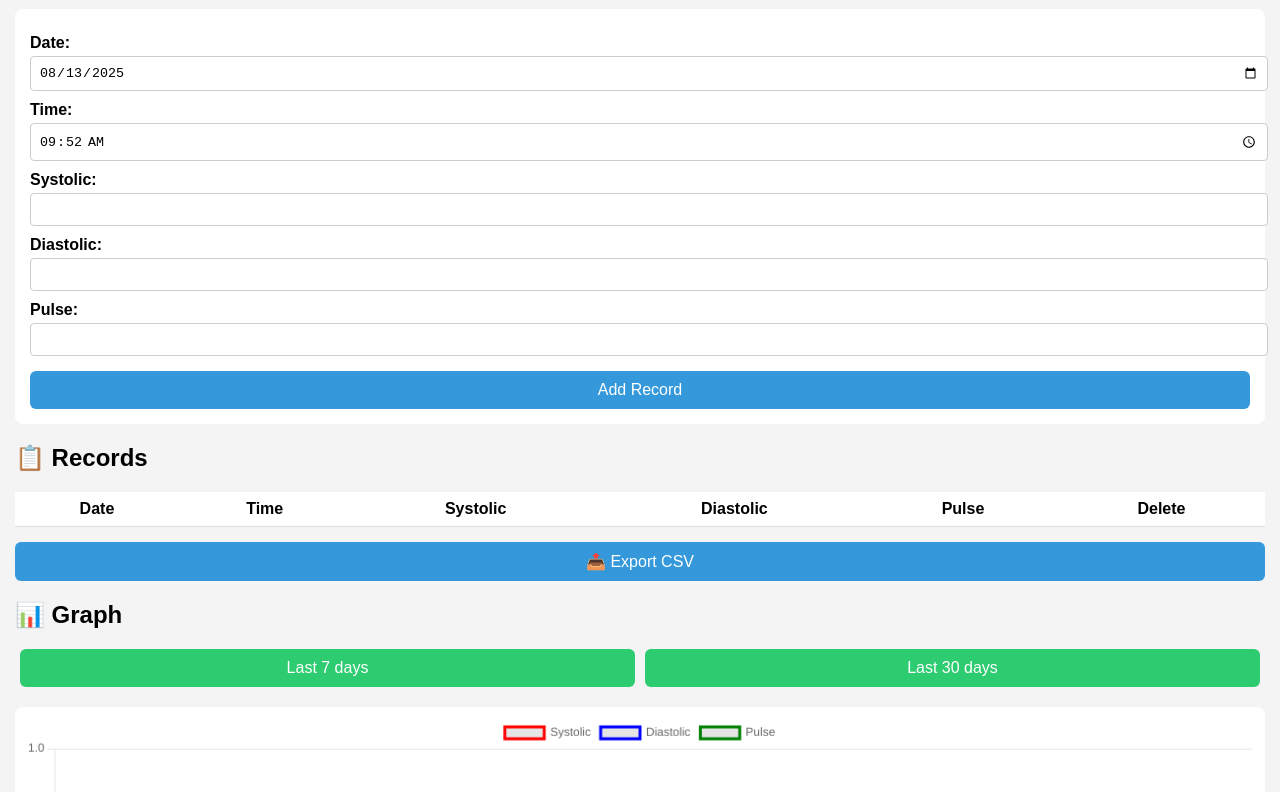
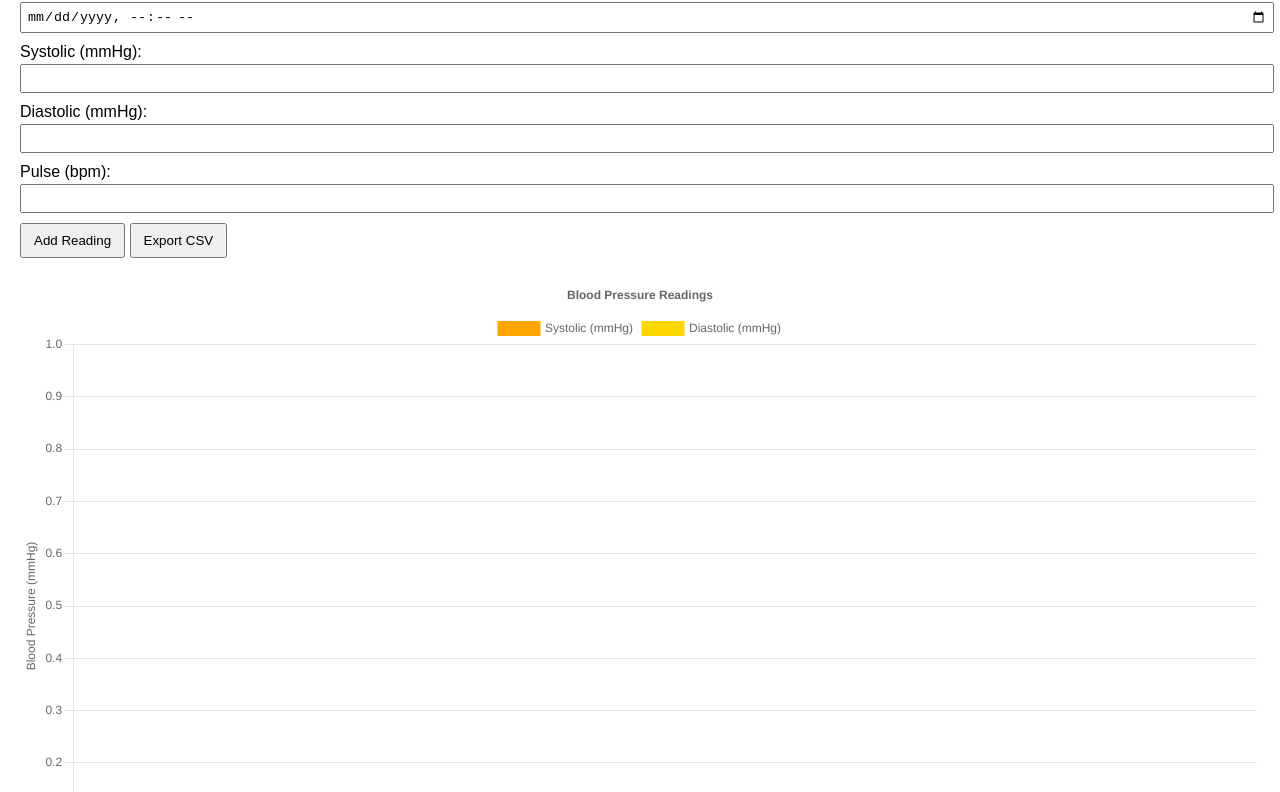
Before and after one commit to hkbrianwong/Cande, a plain HTML site: page index.html in a window 1280 px wide. Shown: the part 87-879 px from the top of the page. Drawn offline with nearby package versions, Linux system fonts and the light colour scheme; animation ran at ten frames a second.

Commit message:
Update index.html
rewrite the graph

```diff
--- a/index.html
+++ b/index.html
@@ -1,231 +1,158 @@
 <!DOCTYPE html>
 <html lang="en">
 <head>
-<meta charset="UTF-8" />
-<meta name="viewport" content="width=device-width, initial-scale=1.0" />
-<title>Blood Pressure Tracker</title>
-<link rel="manifest" href="manifest.json" />
-<meta name="theme-color" content="#3498db" />
+<meta charset="UTF-8">
+<title>BP Tracker</title>
+<meta name="viewport" content="width=device-width, initial-scale=1.0">
 <style>
-  body {
-    font-family: Arial, sans-serif;
-    margin: 0;
-    padding: 15px;
-    background: #f4f4f4;
-  }
-  h1 {
-    text-align: center;
-    color: #2c3e50;
-  }
-  form {
-    background: #fff;
-    padding: 15px;
-    border-radius: 8px;
-    margin-bottom: 20px;
-  }
-  label {
-    display: block;
-    margin-top: 10px;
-    font-weight: bold;
-  }
-  input {
-    width: 100%;
-    padding: 8px;
-    margin-top: 4px;
-    border-radius: 4px;
-    border: 1px solid #ccc;
-  }
-  button {
-    margin-top: 15px;
-    padding: 10px;
-    width: 100%;
-    border: none;
-    background: #3498db;
-    color: white;
-    font-size: 16px;
-    border-radius: 6px;
-  }
-  button:hover {
-    background: #2980b9;
-  }
-  table {
-    width: 100%;
-    border-collapse: collapse;
-    background: #fff;
-  }
-  th, td {
-    padding: 8px;
-    text-align: center;
-    border-bottom: 1px solid #ddd;
-  }
-  canvas {
-    background: #fff;
-    padding: 10px;
-    border-radius: 8px;
-    margin-top: 20px;
-  }
-  .toggle-buttons {
-    display: flex;
-    justify-content: center;
-    margin: 10px 0;
-  }
-  .toggle-buttons button {
-    flex: 1;
-    margin: 0 5px;
-    background: #2ecc71;
-  }
+  body { font-family: Arial, sans-serif; margin: 20px; }
+  label { display: block; margin-top: 10px; }
+  input { padding: 5px; margin-top: 3px; width: 100%; }
+  button { margin-top: 10px; padding: 8px 12px; }
+  table { border-collapse: collapse; width: 100%; margin-top: 20px; }
+  th, td { border: 1px solid #ccc; padding: 8px; text-align: center; }
+  th { background-color: #f4f4f4; }
+  canvas { margin-top: 20px; }
 </style>
+<script src="https://cdn.jsdelivr.net/npm/chart.js"></script>
 </head>
 <body>
 
-<h1>🩺 BP Tracker</h1>
+<h2>Blood Pressure Tracker</h2>
 
-<form id="bpForm">
-  <label>Date: <input type="date" id="date" required></label>
-  <label>Time: <input type="time" id="time" required></label>
-<label>Systolic:
+<label>Date & Time:
+  <input type="datetime-local" id="datetime">
+</label>
+<label>Systolic (mmHg):
   <input type="number" id="systolic" inputmode="numeric" pattern="[0-9]*" required>
 </label>
-<label>Diastolic:
+<label>Diastolic (mmHg):
   <input type="number" id="diastolic" inputmode="numeric" pattern="[0-9]*" required>
 </label>
-<label>Pulse:
+<label>Pulse (bpm):
   <input type="number" id="pulse" inputmode="numeric" pattern="[0-9]*" required>
 </label>
 
+<button onclick="addReading()">Add Reading</button>
+<button onclick="exportCSV()">Export CSV</button>
 
-  <button type="submit">Add Record</button>
-</form>
+<canvas id="bpChart"></canvas>
 
-<h2>📋 Records</h2>
-<table id="recordsTable">
+<table id="bpTable">
   <thead>
     <tr>
-      <th>Date</th>
-      <th>Time</th>
+      <th>Date & Time</th>
       <th>Systolic</th>
       <th>Diastolic</th>
       <th>Pulse</th>
-      <th>Delete</th>
     </tr>
   </thead>
   <tbody></tbody>
 </table>
 
-<button onclick="exportCSV()">📤 Export CSV</button>
+<script>
+let readings = JSON.parse(localStorage.getItem('bpReadings') || '[]');
 
-<h2>📊 Graph</h2>
-<div class="toggle-buttons">
-  <button onclick="setRange(7)">Last 7 days</button>
-  <button onclick="setRange(30)">Last 30 days</button>
-</div>
-<canvas id="bpChart" height="300"></canvas>
+const ctx = document.getElementById('bpChart').getContext('2d');
+let bpChart = new Chart(ctx, {
+    type: 'line',
+    data: {
+        labels: readings.map(r => r.datetime),
+        datasets: [
+            {
+                label: 'Systolic (mmHg)',
+                data: readings.map(r => r.systolic),
+                borderColor: 'orange',
+                backgroundColor: 'orange',
+                fill: false,
+                tension: 0.3
+            },
+            {
+                label: 'Diastolic (mmHg)',
+                data: readings.map(r => r.diastolic),
+                borderColor: 'gold',
+                backgroundColor: 'gold',
+                fill: false,
+                tension: 0.3
+            }
+        ]
+    },
+    options: {
+        responsive: true,
+        plugins: {
+            legend: { position: 'top' },
+            title: { display: true, text: 'Blood Pressure Readings' }
+        },
+        scales: {
+            y: {
+                title: { display: true, text: 'Blood Pressure (mmHg)' },
+                beginAtZero: false
+            },
+            x: {
+                title: { display: true, text: 'Date & Time' }
+            }
+        }
+    }
+});
 
-<script src="https://cdn.jsdelivr.net/npm/chart.js"></script>
-<script>
-  const form = document.getElementById('bpForm');
-  const tableBody = document.querySelector('#recordsTable tbody');
-  const chartCanvas = document.getElementById('bpChart');
-  let records = JSON.parse(localStorage.getItem('bpRecords')) || [];
-  let chart;
-  let chartRange = 7;
-
-  document.getElementById('date').value = new Date().toISOString().split('T')[0];
-  document.getElementById('time').value = new Date().toTimeString().slice(0,5);
-
-  function saveRecords() {
-    localStorage.setItem('bpRecords', JSON.stringify(records));
-  }
-
-  function renderTable() {
-    tableBody.innerHTML = '';
-    records.forEach((r, index) => {
+function updateTable() {
+    const tbody = document.querySelector('#bpTable tbody');
+    tbody.innerHTML = '';
+    readings.forEach(r => {
         const row = `<tr>
-        <td>${r.date}</td>
-        <td>${r.time}</td>
+            <td>${r.datetime}</td>
             <td>${r.systolic}</td>
             <td>${r.diastolic}</td>
             <td>${r.pulse}</td>
-        <td><button onclick="deleteRecord(${index})">❌</button></td>
         </tr>`;
-      tableBody.innerHTML += row;
+        tbody.innerHTML += row;
     });
 }
 
-  function deleteRecord(index) {
-    records.splice(index, 1);
-    saveRecords();
-    renderTable();
-    renderChart();
+function updateChart() {
+    bpChart.data.labels = readings.map(r => r.datetime);
+    bpChart.data.datasets[0].data = readings.map(r => r.systolic);
+    bpChart.data.datasets[1].data = readings.map(r => r.diastolic);
+    bpChart.update();
 }
 
-  form.addEventListener('submit', function(e) {
-    e.preventDefault();
-    const newRecord = {
-      date: document.getElementById('date').value,
-      time: document.getElementById('time').value,
-      systolic: document.getElementById('systolic').value,
-      diastolic: document.getElementById('diastolic').value,
-      pulse: document.getElementById('pulse').value
-    };
-    records.push(newRecord);
-    saveRecords();
-    renderTable();
-    renderChart();
-    form.reset();
-    document.getElementById('date').value = new Date().toISOString().split('T')[0];
-    document.getElementById('time').value = new Date().toTimeString().slice(0,5);
-  });
+function addReading() {
+    const datetime = document.getElementById('datetime').value || new Date().toLocaleString();
+    const systolic = parseInt(document.getElementById('systolic').value);
+    const diastolic = parseInt(document.getElementById('diastolic').value);
+    const pulse = parseInt(document.getElementById('pulse').value);
 
-  function setRange(days) {
-    chartRange = days;
-    renderChart();
+    if (!systolic || !diastolic || !pulse) {
+        alert('Please enter all values');
+        return;
     }
 
-  function renderChart() {
-    const cutoffDate = new Date();
-    cutoffDate.setDate(cutoffDate.getDate() - chartRange);
+    readings.push({ datetime, systolic, diastolic, pulse });
+    localStorage.setItem('bpReadings', JSON.stringify(readings));
+    updateTable();
+    updateChart();
 
-    const filtered = records.filter(r => new Date(r.date) >= cutoffDate);
-
-    const labels = filtered.map(r => `${r.date} ${r.time}`);
-    const systolicData = filtered.map(r => r.systolic);
-    const diastolicData = filtered.map(r => r.diastolic);
-    const pulseData = filtered.map(r => r.pulse);
-
-    if (chart) chart.destroy();
-    chart = new Chart(chartCanvas, {
-      type: 'line',
-      data: {
-        labels: labels,
-        datasets: [
-          { label: 'Systolic', data: systolicData, borderColor: 'red', fill: false },
-          { label: 'Diastolic', data: diastolicData, borderColor: 'blue', fill: false },
-          { label: 'Pulse', data: pulseData, borderColor: 'green', fill: false }
-        ]
-      },
-      options: { responsive: true, maintainAspectRatio: false }
-    });
+    document.getElementById('systolic').value = '';
+    document.getElementById('diastolic').value = '';
+    document.getElementById('pulse').value = '';
 }
 
 function exportCSV() {
-    let csv = 'Date,Time,Systolic,Diastolic,Pulse\n';
-    records.forEach(r => {
-      csv += `${r.date},${r.time},${r.systolic},${r.diastolic},${r.pulse}\n`;
+    let csv = 'Date & Time,Systolic,Diastolic,Pulse\n';
+    readings.forEach(r => {
+        csv += `${r.datetime},${r.systolic},${r.diastolic},${r.pulse}\n`;
     });
     const blob = new Blob([csv], { type: 'text/csv' });
+    const url = window.URL.createObjectURL(blob);
     const a = document.createElement('a');
-    a.href = URL.createObjectURL(blob);
-    a.download = 'blood_pressure_records.csv';
+    a.setAttribute('href', url);
+    a.setAttribute('download', 'bp_readings.csv');
     a.click();
 }
 
-  renderTable();
-  renderChart();
+updateTable();
+updateChart();
+</script>
 
-  if ('serviceWorker' in navigator) {
-    navigator.serviceWorker.register('service-worker.js');
-  }
-</script>
 </body>
 </html>
```
Lines whose indentation alone changed are shown as unchanged.
